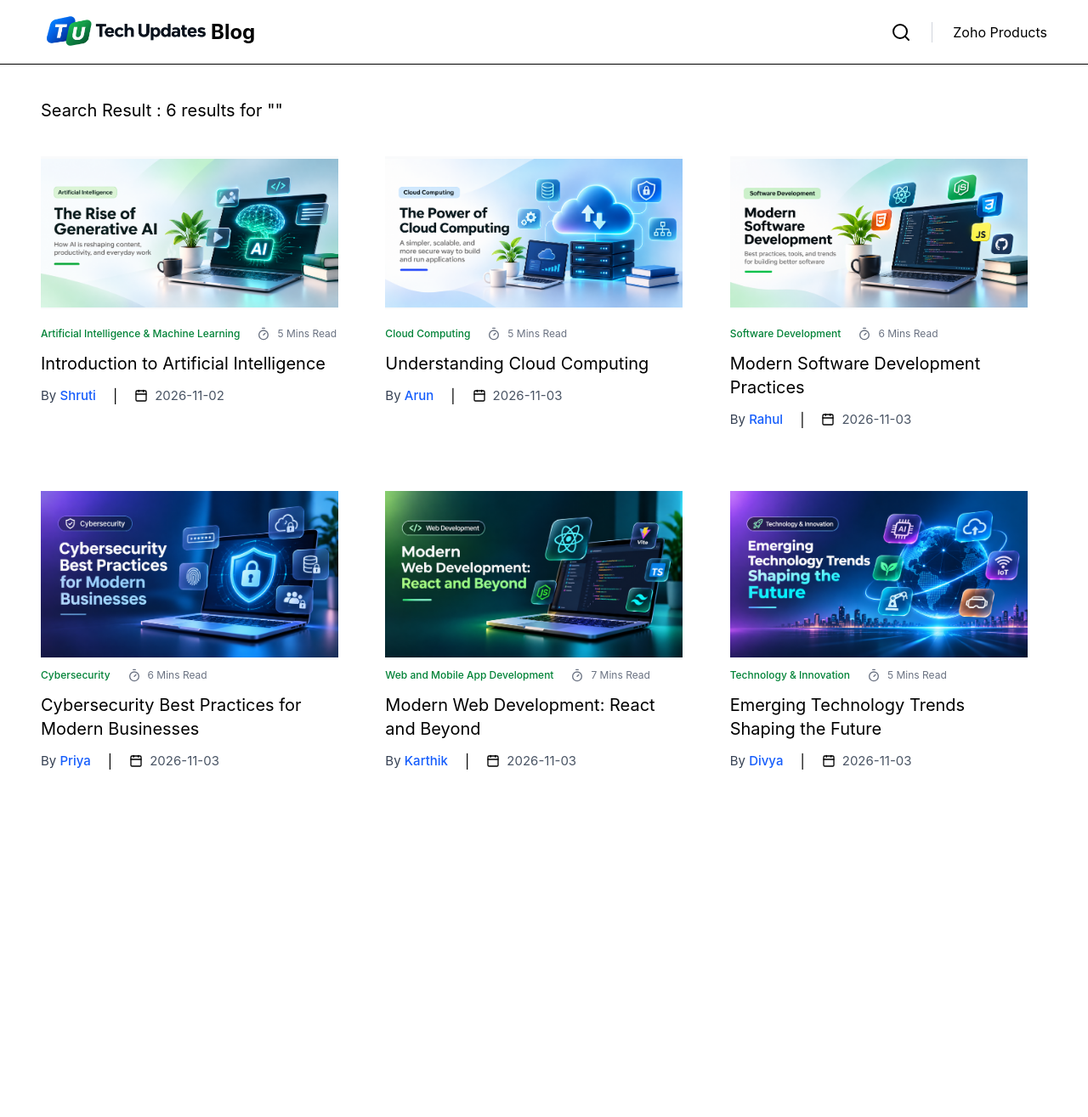
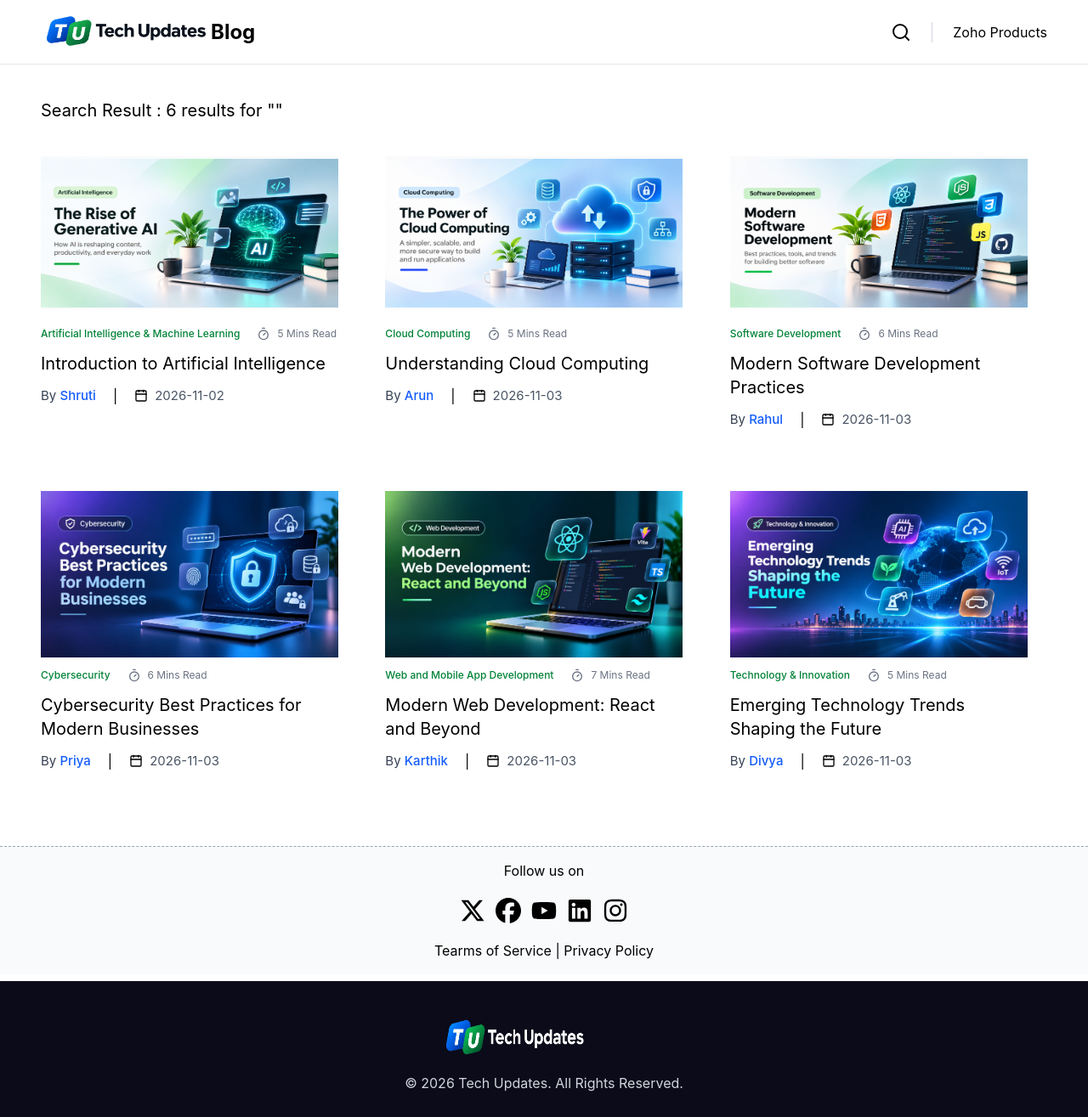
Before and after one commit to ziauddeen028-ZIA/Tech-Updates-frontend, a React app: page /search in a window 1280 px wide. Shown: the whole page at 85% size. Before the commit the page ends 988 px from the top, so only its background shows below. Built offline with nearby package versions, Linux system fonts and the light colour scheme; the HTML template or start-up script is replaced by a standard one.

Commit message:
feat: add Footer section & HomePage done

```diff
--- a/package.json
+++ b/package.json
@@ -14,6 +14,7 @@
     "lucide-react": "^1.66.0",
     "react": "^19.3.1",
     "react-dom": "^19.3.1",
+    "react-icons": "^5.7.0",
     "react-router-dom": "^7.18.5",
     "tailwindcss": "^4.3.3"
   },
--- a/src/App.jsx
+++ b/src/App.jsx
@@ -5,6 +5,7 @@ import Home from './pages/Home'
 import CategoryListing from './pages/CategoryListing'
 import { BrowserRouter, Routes, Route } from "react-router-dom"
 import SearchResults from './pages/SearchResults'
+import Footer from './components/Footer'
 
 
 function App() {
@@ -19,6 +20,7 @@ function App() {
           <Route path="/category/:categoryName" element={<CategoryListing />} />
           <Route path="/search" element={<SearchResults />} />
         </Routes>
+        <Footer/>
       </BrowserRouter>
     </>
   )
--- a/src/components/Footer.jsx
+++ b/src/components/Footer.jsx
@@ -0,0 +1,33 @@
+import React from 'react'
+import { FaXTwitter, FaFacebook, FaYoutube, FaLinkedin, FaInstagram } from "react-icons/fa6";
+import logo from '../assets/footer-img.png';
+
+const Footer = () => {
+    return (
+        <>
+            <footer>
+                <div className='bg-gray-50 top flex justify-center flex-col items-center gap-5 border-dashed border-gray-400 border-t-1 my-2 py-4'>
+                    <p>Follow us on</p>
+                    <div className='social flex gap-3 text-3xl'>
+                        <FaXTwitter />
+                        <FaFacebook />
+                        <FaYoutube />
+                        <FaLinkedin />
+                        <FaInstagram />
+                    </div>
+                    <p>Tearms of Service | Privacy Policy </p>
+                </div>
+                <div className='bottom bg-[#0B0B1A] py-7 text-gray-300 flex flex-col justify-center items-center'>
+                    <div>
+                        <img src={logo} alt="logo-img" className='h-[80px] w-[220px] pl-10' />
+                        <p>
+                            © 2026 Tech Updates. All Rights Reserved.
+                        </p>
+                    </div>
+                </div>
+            </footer>
+        </>
+    )
+}
+
+export default Footer
--- a/src/components/Navbar.jsx
+++ b/src/components/Navbar.jsx
@@ -16,8 +16,8 @@ const Navbar = () => {
 
     return (
         <>
-            <div className='relative'>
-                <nav className=' bg-white flex justify-between items-center px-4 sm:px-7 lg:px-12 h-16 lg:h-[76px] border-b sticky top-0 z-20 '>
+            <div className="relative sticky top-0 z-50">
+                <nav className='bg-white flex justify-between items-center px-4 sm:px-7 lg:px-12 h-16 lg:h-[76px] border-b border-gray-200'>
                     <div className='flex items-center' onClick={() => navigate('/')}>
                         <img src={logo} alt="logo-img" className='w-32 sm:w-40 lg:w-[200px] cursor-pointer' />
                         <h1 className='text-black font-bold text-2xl'>Blog</h1>
```
Also changed, not shown: src/assets/footer-img.png (added), 1 other file (tests, documents, lock files or other folders).
